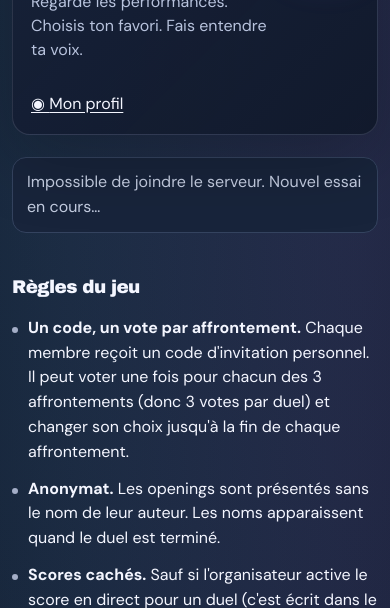
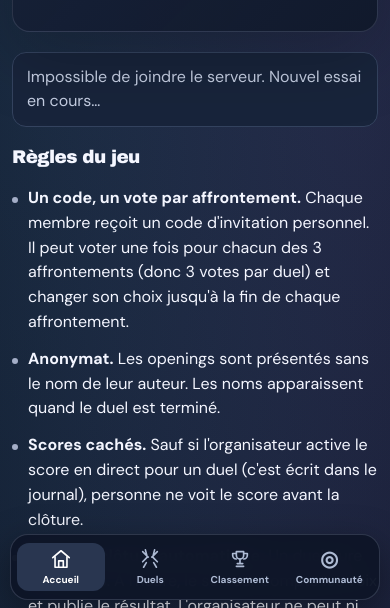
Before and after one commit to kennejunior-git/arene-opening, a website: page public/index.html in a window 390 px wide. Shown: the part 236-844 px from the top of the page. Drawn offline with Linux system fonts and the light colour scheme; no server answers; a web font is replaced by a local one.

Commit message:
Publish validated navigation UI: public/style.css

```diff
--- a/public/style.css
+++ b/public/style.css
@@ -462,3 +462,85 @@ html { scroll-behavior:smooth; scroll-padding-top:100px; }
   .admin-nav-links { flex-wrap:nowrap; overflow-x:auto; padding-bottom:5px; scrollbar-width:thin; }
   .admin-nav-links .chip { flex:0 0 auto; font-size:12px; }
 }
+
+
+/* Navigation mobile persistante — joueurs et organisateur */
+html { scroll-behavior: smooth; scroll-padding-top: 18px; }
+#duels, #login, #admin-centre, #admin-tournoi, #admin-codes, #admin-moderation, #admin-surveillance { scroll-margin-top: 18px; }
+.bottom-nav { display:none; }
+@media (max-width: 760px) {
+  body { padding-bottom: calc(92px + env(safe-area-inset-bottom, 0px)); }
+  main { gap: 20px; }
+  .site-nav { display:none; }
+  .bottom-nav {
+    display:grid;
+    position:fixed;
+    z-index:1000;
+    left: max(10px, env(safe-area-inset-left, 0px));
+    right: max(10px, env(safe-area-inset-right, 0px));
+    bottom: max(8px, env(safe-area-inset-bottom, 0px));
+    grid-template-columns:repeat(5,minmax(0,1fr));
+    gap:2px;
+    padding:8px 6px calc(8px + env(safe-area-inset-bottom, 0px));
+    border:1px solid rgba(164,174,199,.22);
+    border-radius:18px;
+    background:rgba(13,21,39,.94);
+    box-shadow:0 12px 38px rgba(0,0,0,.38);
+    backdrop-filter:blur(16px);
+    -webkit-backdrop-filter:blur(16px);
+  }
+  .bottom-nav a {
+    min-width:0;
+    min-height:48px;
+    display:flex;
+    flex-direction:column;
+    align-items:center;
+    justify-content:center;
+    gap:3px;
+    color:#aebbd4;
+    text-decoration:none;
+    border-radius:12px;
+    font:600 10px var(--body);
+    white-space:nowrap;
+  }
+  .bottom-nav a:active, .bottom-nav a:focus-visible { background:#293650; color:#fff; }
+  .bottom-nav .nav-icon { font:700 19px/1 var(--body); }
+  .admin-nav { position:relative; }
+  .admin-nav-links { display:flex; flex-wrap:nowrap; overflow-x:auto; padding-bottom:5px; scrollbar-width:thin; }
+  .admin-nav-links .chip { flex:none; }
+  .hero-title { align-items:flex-start; }
+  .hero-mark { width:66px; border-radius:18px; }
+}
+@media (min-width: 761px) {
+  .admin-nav { position:sticky; top:12px; z-index:20; }
+}
+@media (prefers-reduced-motion: reduce) {
+  html { scroll-behavior:auto; }
+}
+
+
+/* Navigation par écrans dédiés */
+.profile-shortcut{display:inline-flex;align-items:center;gap:8px;width:max-content;padding:10px 14px;border:1px solid var(--line);border-radius:12px;background:#17233a;color:#e7eaff;text-decoration:none;font-weight:700}
+.bottom-nav{grid-template-columns:repeat(4,minmax(0,1fr))}
+body[data-screen="home"] #login,body[data-screen="home"] #notifications,body[data-screen="home"] #reg,body[data-screen="home"] #duels{display:none!important}
+body[data-screen="duels"] #countdown,body[data-screen="duels"] #liveLeaderboard,body[data-screen="duels"] #prizeAnnouncement,body[data-screen="duels"] #login,body[data-screen="duels"] #notifications,body[data-screen="duels"] #reg,body[data-screen="duels"] #champ,body[data-screen="duels"] #rules,body[data-screen="duels"] #journal{display:none!important}
+body[data-screen="profile"] #countdown,body[data-screen="profile"] #liveLeaderboard,body[data-screen="profile"] #champ,body[data-screen="profile"] #duels,body[data-screen="profile"] #rules,body[data-screen="profile"] #journal{display:none!important}
+body[data-screen="ranking"] .player-bottom-nav a[data-tab="ranking"],body[data-screen="community"] .player-bottom-nav a[data-tab="community"],body[data-screen="home"] .player-bottom-nav a[data-tab="home"],body[data-screen="duels"] .player-bottom-nav a[data-tab="duels"]{background:#293650;color:#fff}
+@media(max-width:760px){.profile-shortcut{display:none}.bottom-nav{grid-template-columns:repeat(4,minmax(0,1fr))}}
+
+/* Navigation organisateur en quatre écrans */
+.admin-bottom-nav{grid-template-columns:repeat(4,minmax(0,1fr))}
+.admin-bottom-nav button{min-width:0;min-height:48px;display:flex;flex-direction:column;align-items:center;justify-content:center;gap:3px;border:0;border-radius:12px;background:transparent;color:#aebbd4;font:600 10px var(--body);cursor:pointer}
+.admin-bottom-nav button[aria-current="page"]{background:#293650;color:#fff}
+.admin-bottom-nav .nav-icon{font:700 19px/1 var(--body)}
+#app section[hidden]{display:none!important}
+@media(max-width:760px){body[data-screen="duels"] .profile-shortcut{display:inline-flex!important}}
+
+.admin-bottom-nav{display:grid;position:sticky;top:8px;z-index:30;max-width:72rem;margin:12px auto;padding:8px;grid-template-columns:repeat(4,minmax(0,1fr));border:1px solid rgba(164,174,199,.22);border-radius:16px;background:rgba(13,21,39,.94);backdrop-filter:blur(16px)}
+@media(max-width:760px){.admin-bottom-nav{position:fixed;top:auto;left:max(10px,env(safe-area-inset-left,0px));right:max(10px,env(safe-area-inset-right,0px));bottom:max(8px,env(safe-area-inset-bottom,0px));max-width:none;margin:0;padding:8px 6px calc(8px + env(safe-area-inset-bottom,0px))}}
+
+#adminBottomNav[hidden]{display:none!important}
+
+/* Icônes classiques et cohérentes de la navigation */
+.player-bottom-nav .nav-icon{display:inline-flex;align-items:center;justify-content:center;font-size:21px;line-height:1}
+.player-bottom-nav .nav-icon svg{width:22px;height:22px;display:block;fill:none;stroke:currentColor;stroke-width:1.8;stroke-linecap:round;stroke-linejoin:round}
```
